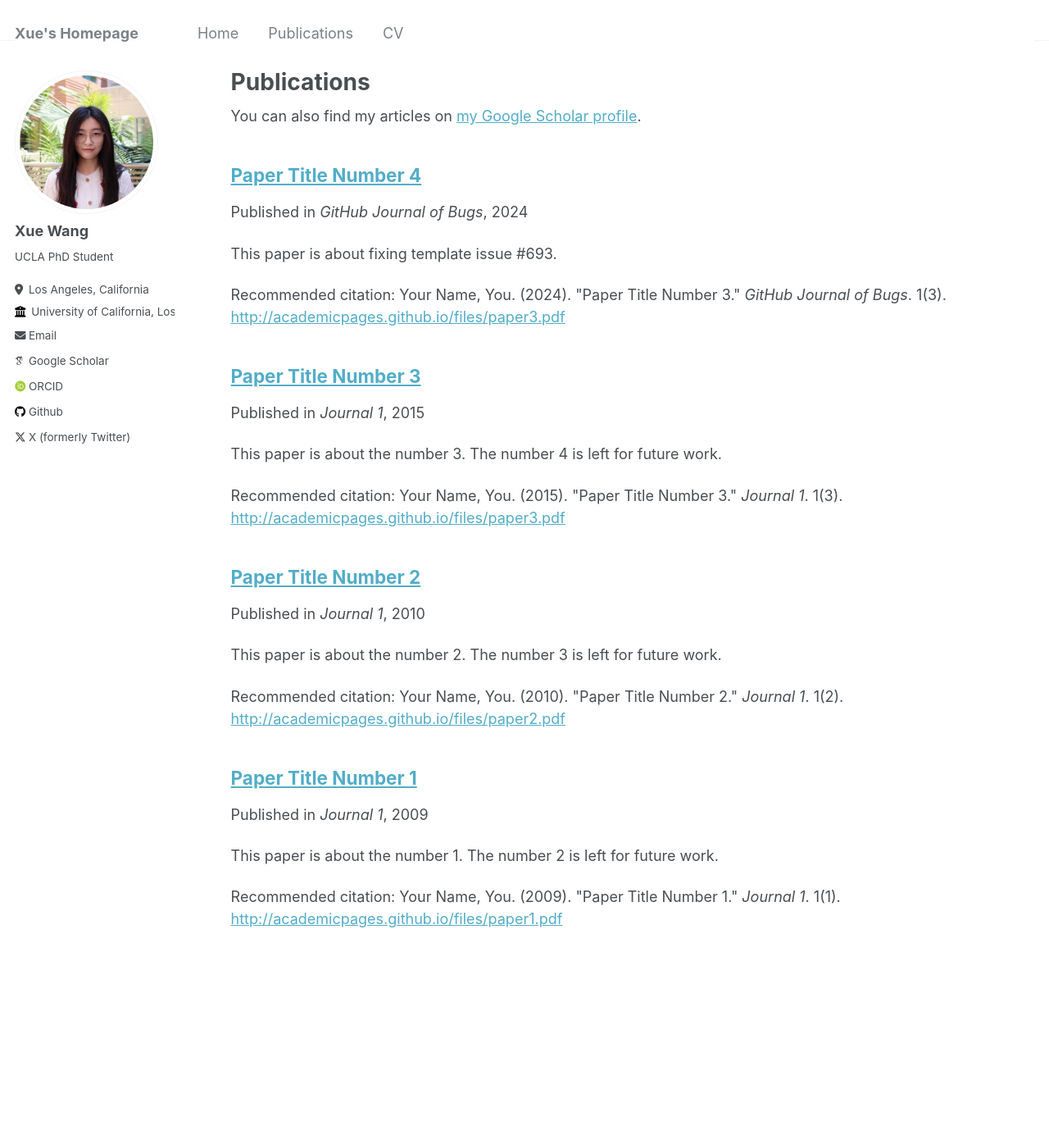
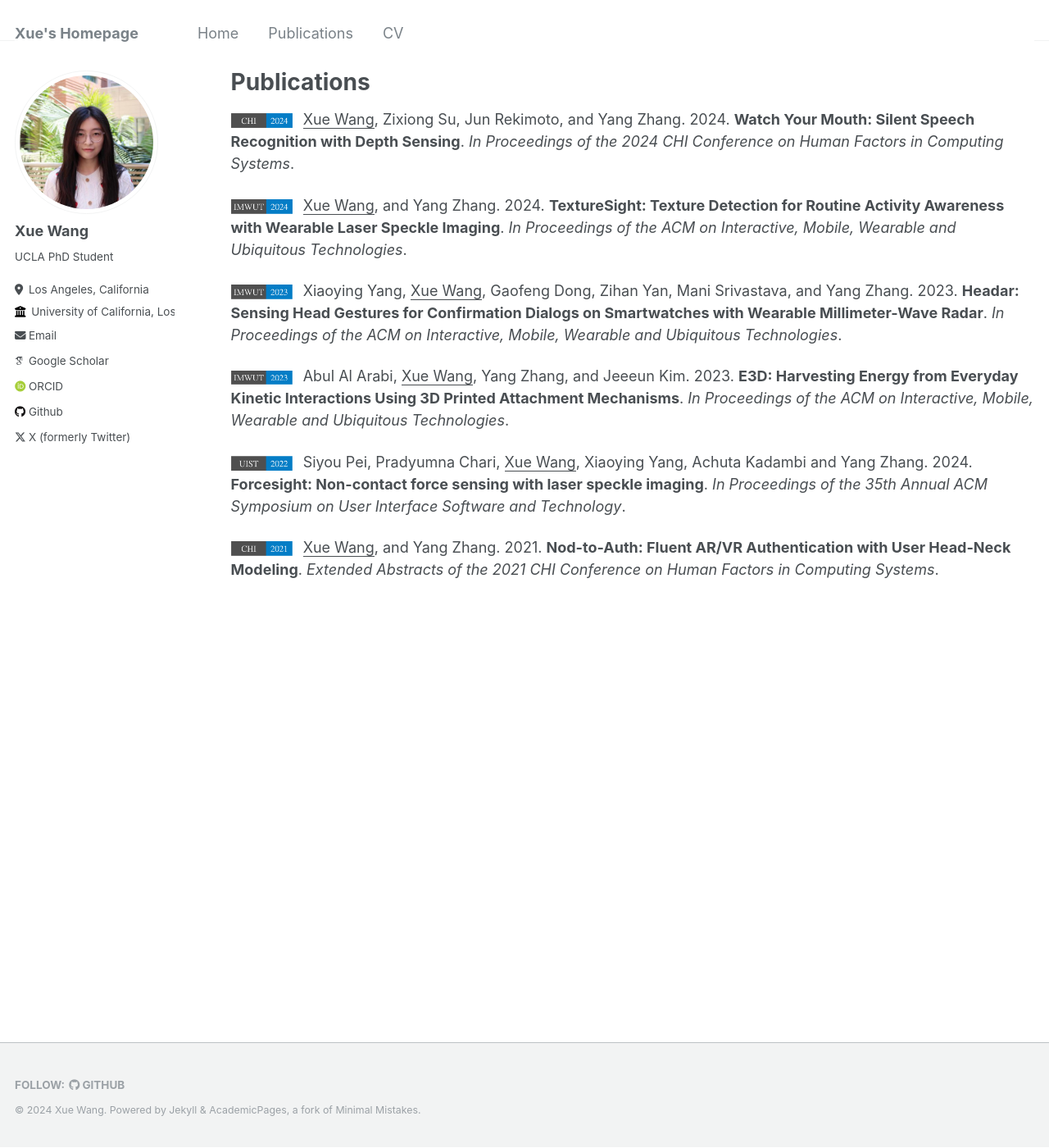
Before and after one commit to xueewang/xueewang.github.io, a Jekyll site: the page built from _pages/publications.md, in a window 1280 px wide and 1400 px high. Shown: the whole window at 82% size. Built offline with Jekyll 4.4.1, drawn with Linux system fonts in a browser that asks for light colours; some web fonts are replaced.

Commit message:
Update publications.md

```diff
--- a/_pages/publications.md
+++ b/_pages/publications.md
@@ -5,12 +5,19 @@ permalink: /publications/
 author_profile: true
 ---
 
-{% if site.author.googlescholar %}
-  <div class="wordwrap">You can also find my articles on <a href="{{site.author.googlescholar}}">my Google Scholar profile</a>.</div>
-{% endif %}
 
-{% include base_path %}
+<img src="/images/chi_2024.png" width="75" height="50" style="margin-right: 8px;"> <u>Xue Wang</u>, Zixiong Su, Jun Rekimoto, and Yang Zhang. 2024. <strong>Watch Your
+Mouth: Silent Speech Recognition with Depth Sensing</strong>. <em>In Proceedings of the 2024 CHI Conference on Human Factors in Computing Systems</em>.
 
-{% for post in site.publications reversed %}
-  {% include archive-single.html %}
-{% endfor %}
+<img src="/images/imwut_2024.png" width="75" height="50" style="margin-right: 8px;"> <u>Xue Wang</u>, and Yang Zhang. 2024. <strong>TextureSight: Texture Detection
+for Routine Activity Awareness with Wearable Laser Speckle Imaging</strong>. <em>In Proceedings of the ACM on Interactive, Mobile, Wearable and Ubiquitous Technologies</em>.
+
+<img src="/images/imwut_2023.png" width="75" height="50" style="margin-right: 8px;"> Xiaoying Yang, <u>Xue Wang</u>, Gaofeng Dong, Zihan Yan, Mani Srivastava, and Yang Zhang. 2023. <strong>Headar: Sensing Head Gestures for Confirmation Dialogs on Smartwatches with Wearable Millimeter-Wave Radar</strong>. <em>In Proceedings of the ACM on Interactive, Mobile, Wearable and Ubiquitous Technologies</em>.
+
+<img src="/images/imwut_2023.png" width="75" height="50" style="margin-right: 8px;"> Abul Al Arabi, <u>Xue Wang</u>, Yang Zhang, and Jeeeun Kim. 2023. <strong>E3D:
+Harvesting Energy from Everyday Kinetic Interactions Using 3D Printed Attachment Mechanisms</strong>. <em>In Proceedings of the ACM on Interactive, Mobile, Wearable and Ubiquitous Technologies</em>.
+
+<img src="/images/uist_2022.png" width="75" height="50" style="margin-right: 8px;"> Siyou Pei,  Pradyumna Chari, <u>Xue Wang</u>, Xiaoying Yang, Achuta Kadambi
+and Yang Zhang. 2024. <strong>Forcesight: Non-contact force sensing with laser speckle imaging</strong>. <em>In Proceedings of the 35th Annual ACM Symposium on User Interface Software and Technology</em>.
+
+<img src="/images/chi_2021.png" width="75" height="50" style="margin-right: 8px;"> <u>Xue Wang</u>, and Yang Zhang. 2021. <strong>Nod-to-Auth: Fluent AR/VR Authentication with User Head-Neck Modeling</strong>. <em>Extended Abstracts of the 2021 CHI Conference on Human Factors in Computing Systems</em>.
```
